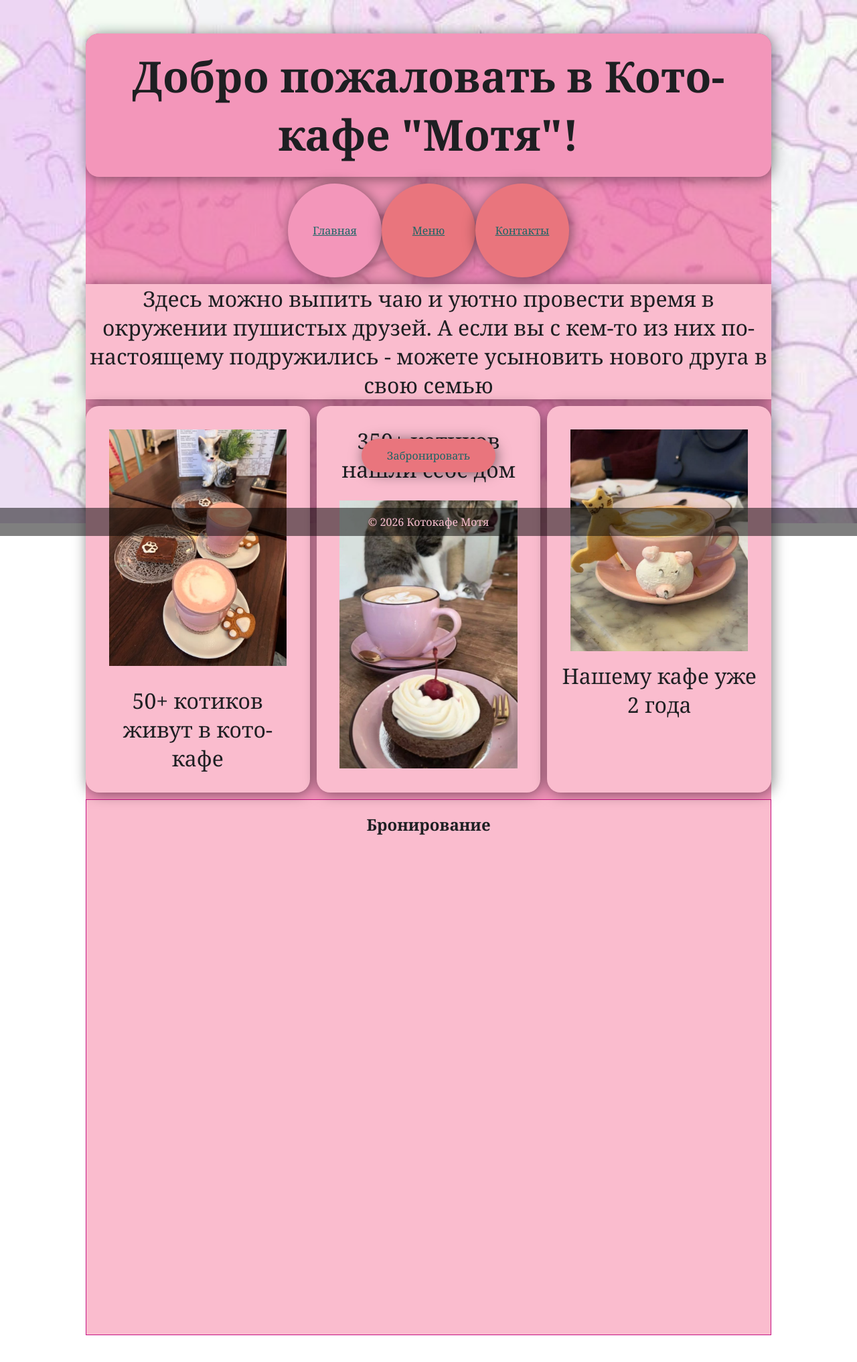
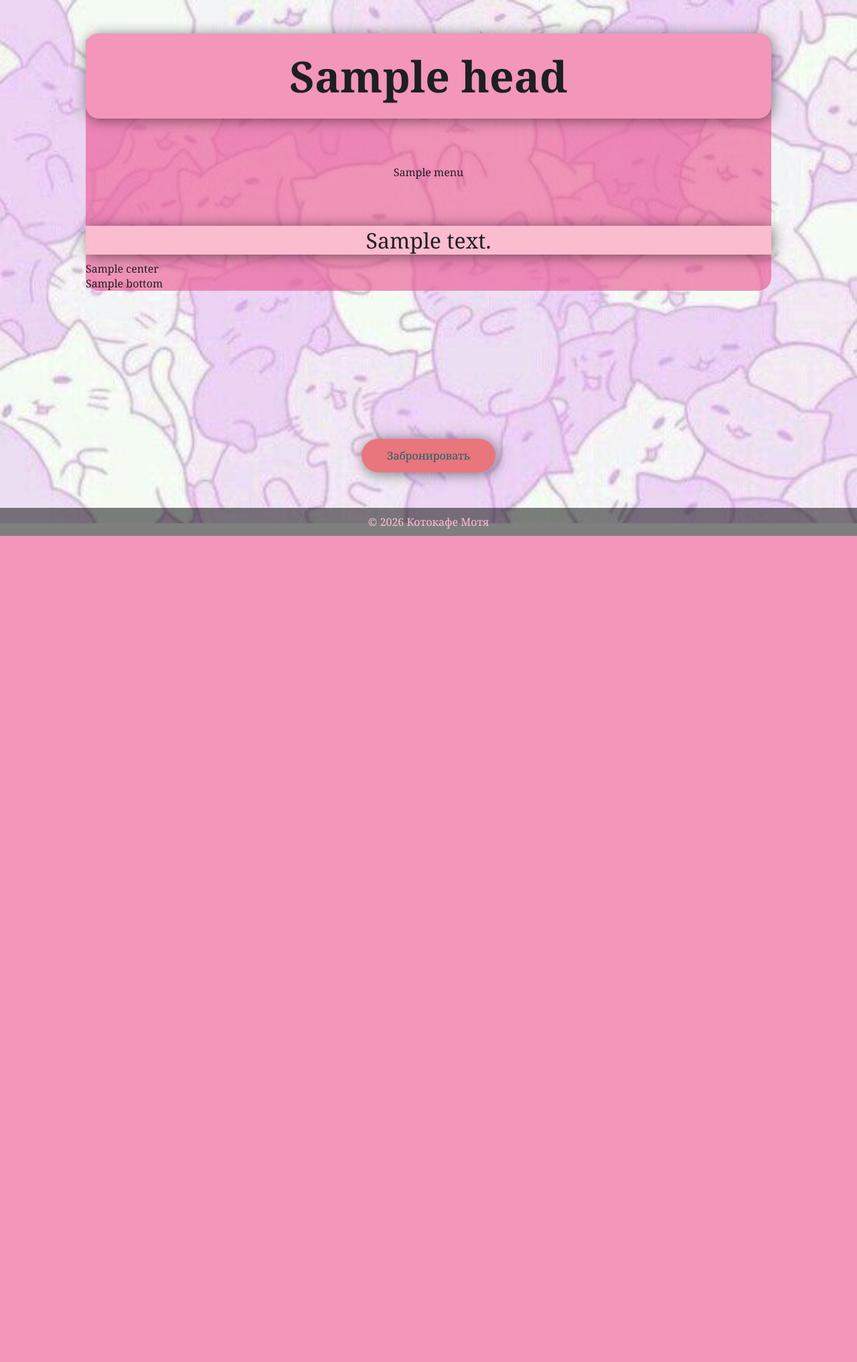
Before and after one commit to Kalgudin/kafe_dj, a Django app: template templates/index.html in a window 1280 px wide. Shown: the whole page at 67% size. After the commit the page ends 800 px from the top, so only its background shows below. Run offline with Django 5.2, Linux system fonts and the light colour scheme; the template is opened without the code that fills it: most values are stand-ins (such as "Sample title", 1, 10 or a date in 2020).

Commit message:
подготовил index.html под общюю шаблонизацию

```diff
--- a/templates/index.html
+++ b/templates/index.html
@@ -1,46 +1,31 @@
 {% extends 'base.html' %}
 
 {% block title %}
-{{ title }}
+    {{ title }}
 {% endblock %}
 
 {% block header %}
-    Добро пожаловать в Кото-кафе "Мотя"!
+    {{ head }}
 {% endblock %}
 
 {% block top %}
-    Здесь можно выпить чаю и уютно провести время в
-окружении пушистых друзей. А если вы с кем-то из них
-по-настоящему подружились - можете усыновить нового
-друга в свою семью
+    {{ description }}
 {% endblock %}
 
 {% block menu %}
-    <div class="top_menu">
-        <a href="/"><div class="selected shadow top_menu_items">Главная</div></a>
-        <a href="menu"><div class="shadow top_menu_items">Меню</div></a>
-        <a href="contact"><div class="shadow top_menu_items">Контакты</div></a>
-    </div>
+    {% autoescape off %}
+        {{ menu }}
+    {% endautoescape %}
 {% endblock %}
 
-
 {% block center %}
-    <div class="shadow box">
-        <img src="static/img/1101622758868084245.jpg"/>
-        <p>50+ котиков живут в кото-кафе</p>
-    </div>
-    <div class="shadow box">
-        <p>350+ котиков нашли себе дом</p>
-        <img src="static/img/7 Vidas, el cat café que conquista Santa María la Ribera.jpg"  style="float: right;"/>
-    </div>
-    <div class="shadow box">
-        <img src="static/img/cutecoffee.jpg"  style="float: right;"/>
-        <p>Нашему кафе уже 2 года</p>
-    </div>
+    {% autoescape off %}
+        {{ center }}
+    {% endautoescape %}
 {% endblock %}
 
 {% block bottom %}
-    <div id="Reserve">
-        <h2>Бронирование</h2>
-    </div>
+    {% autoescape off %}
+        {{ bottom }}
+    {% endautoescape %}
 {% endblock %}
```
Also changed, not shown: Kafe_Dj/views.py (+30 -1 lines), static/img/kafe1.jpg (renamed from static/img/1101622758868084245.jpg), static/img/kafe2.jpg (renamed from static/img/7 Vidas, el cat café que conquista Santa María la Ribera.jpg), static/img/kafe3.jpg (renamed from static/img/cutecoffee.jpg).
